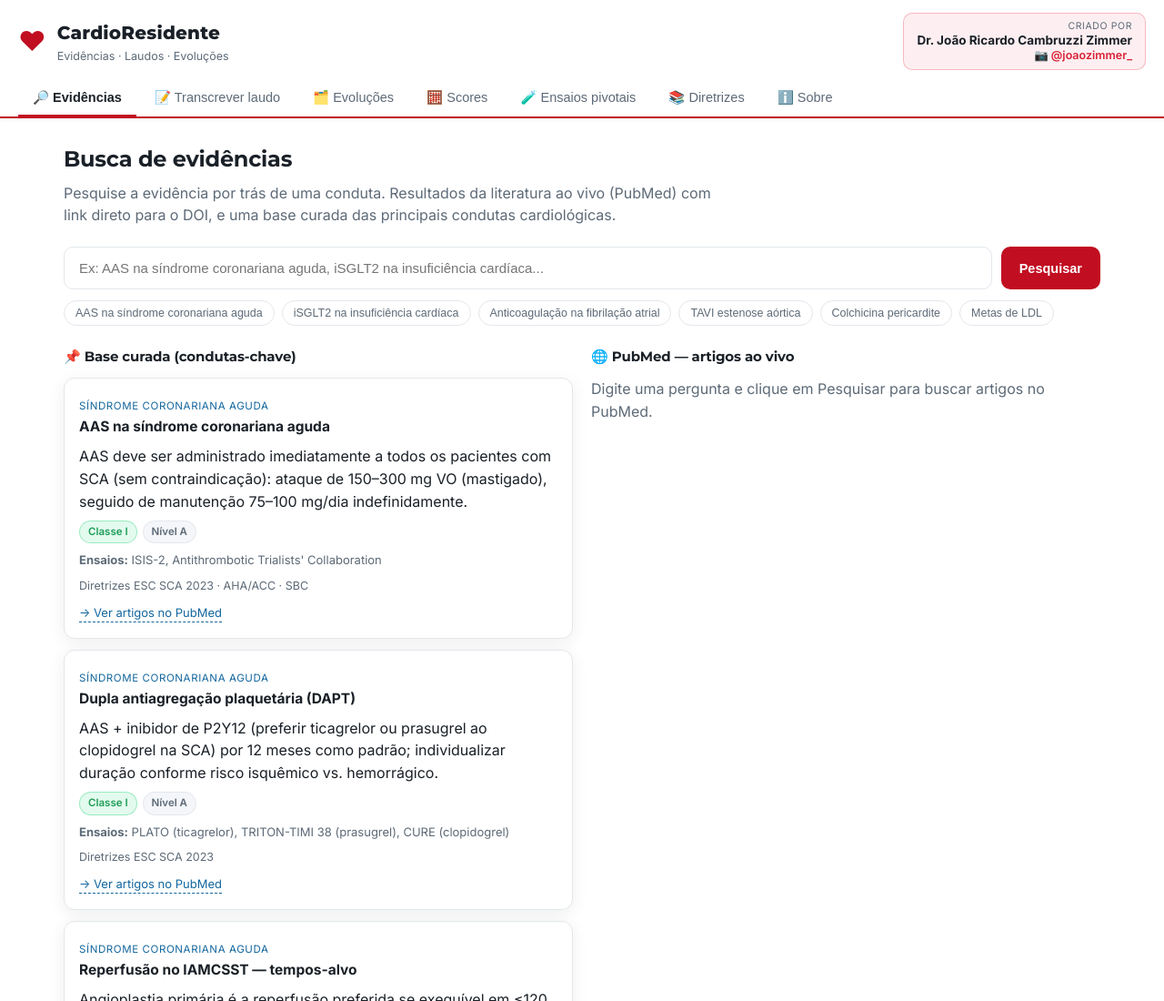
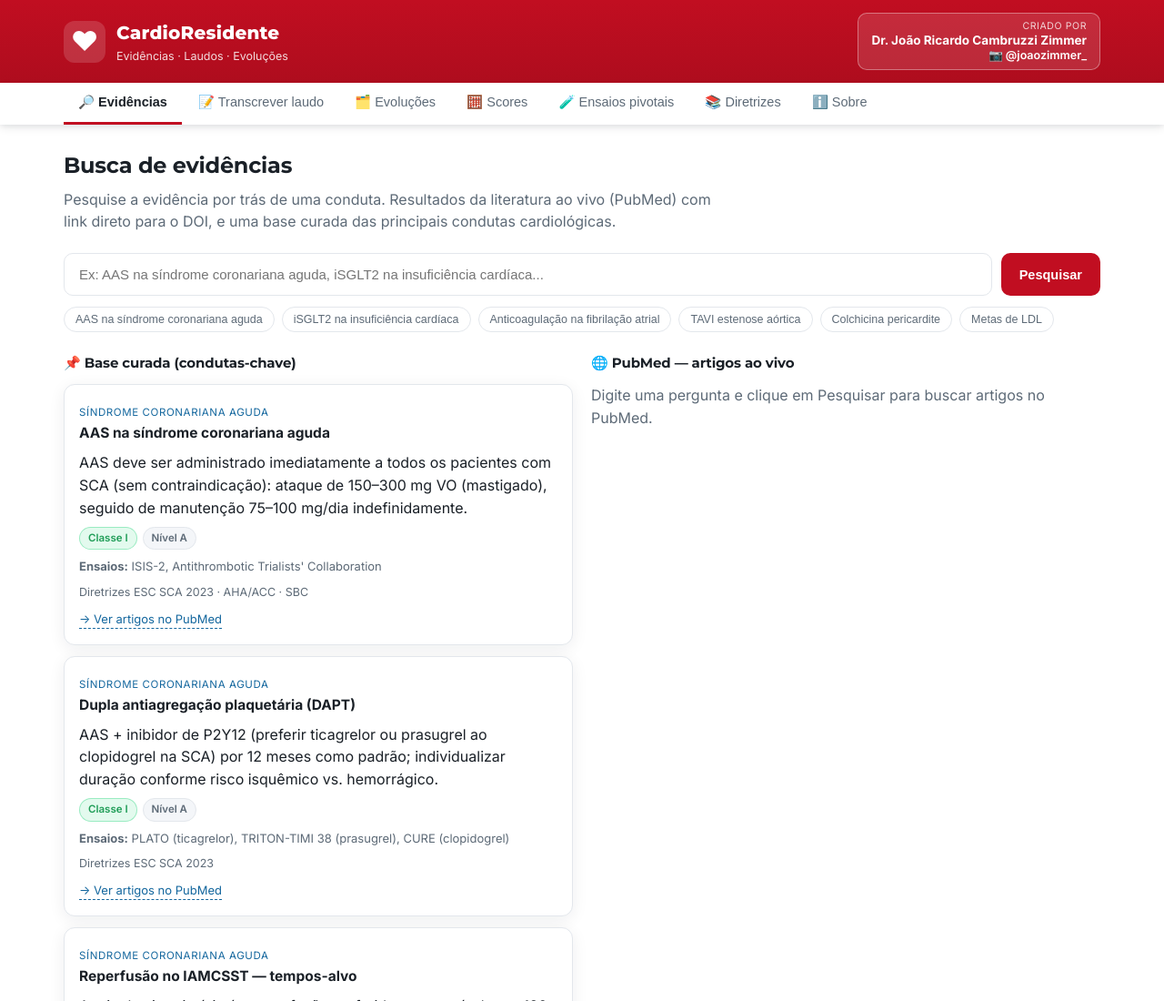
Before and after one commit to joaoricardozimmer-maker/cardioresidente, a website: page index.html in a window 1280 px wide. Shown: the top 1100 px of the page at 91% size. Drawn offline with Linux system fonts and the light colour scheme.

Commit message:
Add files via upload

```diff
--- a/index.html
+++ b/index.html
@@ -43,36 +43,39 @@ h1, h2, h3, .sc-title, .ens-sec-title, .col-title, .gv-tema {
 /* ---------- Topbar ---------- */
 .topbar {
   position: sticky; top: 0; z-index: 50;
-  background: #ffffff;
-  border-bottom: 2px solid var(--accent);
-  box-shadow: 0 1px 6px rgba(20,30,45,.06);
-  padding: 14px 20px 0;
-}
+  background: var(--accent);
+  background: linear-gradient(180deg, #c10e21, #a50c1c);
+  box-shadow: 0 2px 10px rgba(20,30,45,.12);
+}
+.topbar-band { padding: 14px 20px; max-width: 1180px; margin: 0 auto; }
 .brand { display: flex; align-items: center; gap: 12px; flex-wrap: wrap; }
 .creator-badge {
   margin-left: auto; text-align: right; text-decoration: none;
   display: flex; flex-direction: column; line-height: 1.3;
-  background: rgba(226,56,77,.08); border: 1px solid rgba(226,56,77,.3);
+  background: rgba(255,255,255,.12); border: 1px solid rgba(255,255,255,.35);
   padding: 7px 14px; border-radius: 10px; transition: .15s;
 }
-.creator-badge:hover { background: rgba(226,56,77,.16); }
-.cb-by { font-size: 10.5px; color: var(--muted); text-transform: uppercase; letter-spacing: .6px; }
-.cb-name { font-size: 13.5px; color: var(--text); font-weight: 700; }
-.cb-ig { font-size: 12.5px; color: var(--accent-soft); font-weight: 600; }
+.creator-badge:hover { background: rgba(255,255,255,.22); }
+.cb-by { font-size: 10.5px; color: rgba(255,255,255,.8); text-transform: uppercase; letter-spacing: .6px; }
+.cb-name { font-size: 13.5px; color: #fff; font-weight: 700; }
+.cb-ig { font-size: 12.5px; color: #fff; font-weight: 600; }
 .logo {
-  font-size: 30px; color: var(--accent);
-}
-.brand h1 { font-size: 20px; margin: 0; letter-spacing: .2px; font-weight: 800; }
-.tagline { margin: 0; color: var(--muted); font-size: 12.5px; }
-
-.tabs { display: flex; gap: 4px; margin-top: 12px; flex-wrap: wrap; }
+  font-size: 30px; color: #fff;
+  background: rgba(255,255,255,.15); width: 46px; height: 46px; border-radius: 12px;
+  display: flex; align-items: center; justify-content: center;
+}
+.brand h1 { font-size: 20px; margin: 0; letter-spacing: .2px; font-weight: 800; color: #fff; }
+.tagline { margin: 0; color: rgba(255,255,255,.85); font-size: 12.5px; }
+
+/* faixa branca de navegação abaixo da banda vermelha */
+.tabs-bar { background: #fff; box-shadow: 0 1px 6px rgba(20,30,45,.06); }
+.tabs { display: flex; gap: 2px; flex-wrap: wrap; max-width: 1180px; margin: 0 auto; padding: 0 20px; }
 .tab {
   background: transparent; border: none; color: var(--muted);
-  padding: 10px 16px; font-size: 14.5px; cursor: pointer;
-  border-radius: 10px 10px 0 0; border-bottom: 2px solid transparent;
-  transition: .15s;
-}
-.tab:hover { color: var(--text); background: rgba(0,0,0,.04); }
+  padding: 13px 16px; font-size: 14.5px; cursor: pointer;
+  border-bottom: 3px solid transparent; transition: .15s; font-weight: 500;
+}
+.tab:hover { color: var(--text); background: rgba(0,0,0,.03); }
 .tab.active { color: var(--text); border-bottom-color: var(--accent); font-weight: 600; }
 
 /* ---------- Layout ---------- */
@@ -291,6 +294,7 @@ select:focus, textarea:focus { outline: none; border-color: var(--blue); }
 </head>
 <body>
   <header class="topbar">
+    <div class="topbar-band">
       <div class="brand">
         <span class="logo">♥</span>
         <div>
@@ -303,6 +307,8 @@ select:focus, textarea:focus { outline: none; border-color: var(--blue); }
           <span class="cb-ig">📷 @joaozimmer_</span>
         </a>
       </div>
+    </div>
+    <div class="tabs-bar">
     <nav class="tabs" id="tabs">
       <button class="tab active" data-view="evidencia">🔎 Evidências</button>
       <button class="tab" data-view="transcricao">📝 Transcrever laudo</button>
@@ -312,6 +318,7 @@ select:focus, textarea:focus { outline: none; border-color: var(--blue); }
       <button class="tab" data-view="guias">📚 Diretrizes</button>
       <button class="tab" data-view="sobre">ℹ️ Sobre</button>
     </nav>
+    </div>
   </header>
 
   <main id="app">
```
Lines whose indentation alone changed are shown as unchanged.
